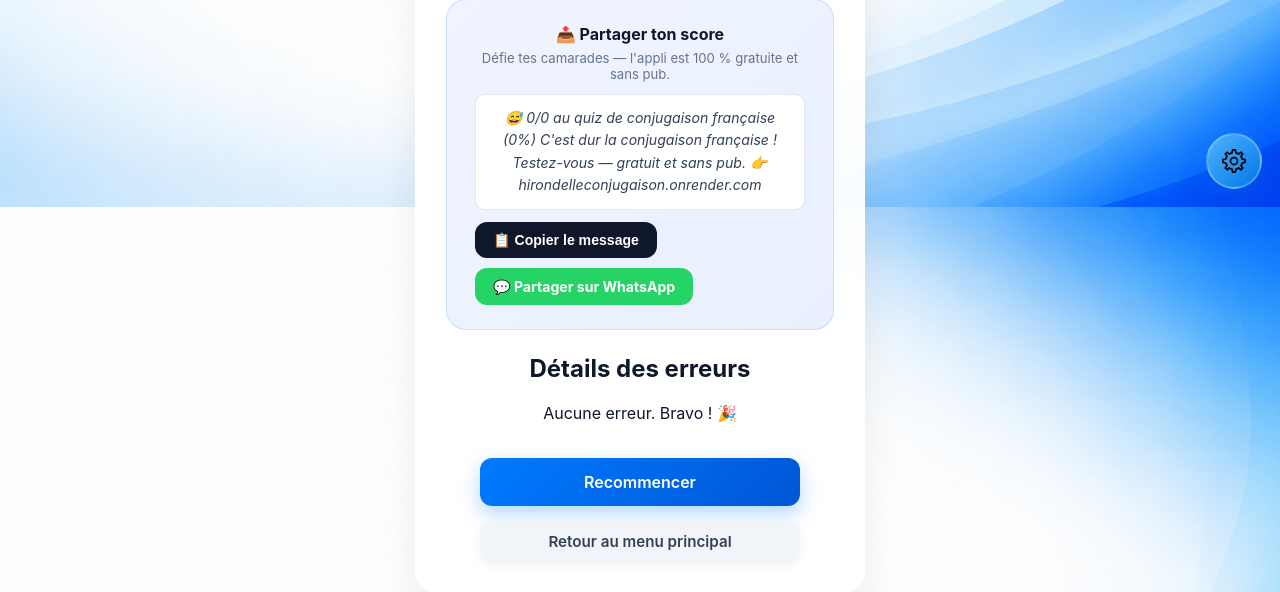
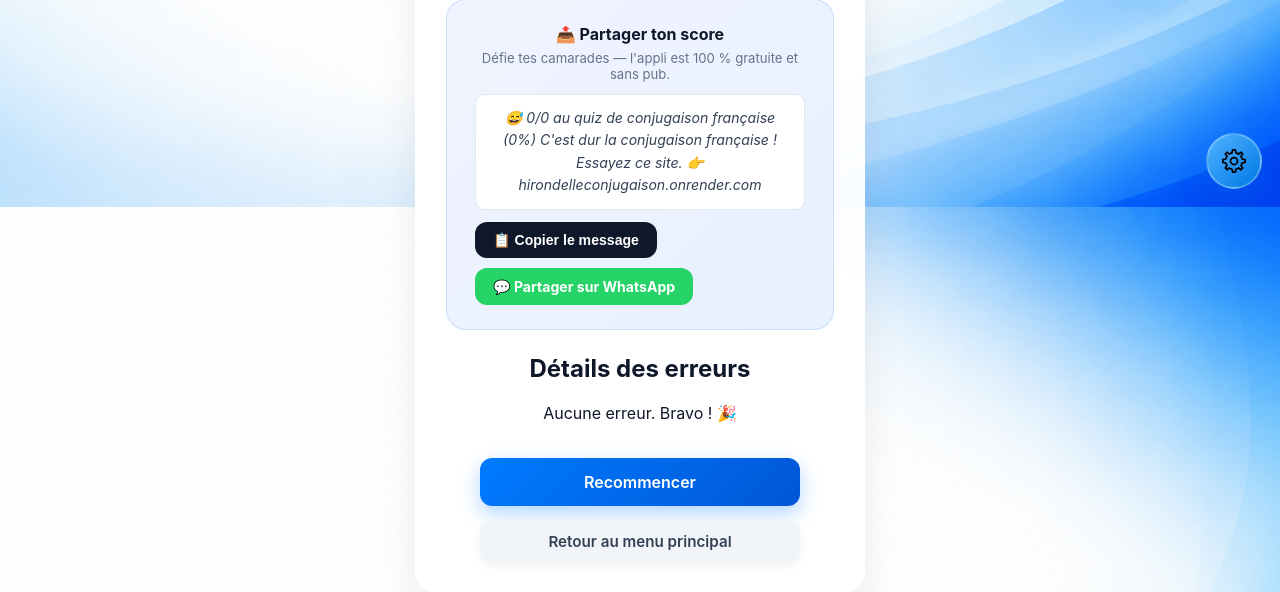
Before and after one commit to lemeilleurhackeur65645-cell/Hirondelleconjugaison, a Flask app: page /fin in a window 1280 px wide. Shown: the part 593-1185 px from the top of the page. Run offline with Flask 3, Linux system fonts and the light colour scheme; parts of the project's set-up code (start-up, migrations or seed data) failed here and were passed over.

Commit message:
Update fin.html

```diff
--- a/templates/fin.html
+++ b/templates/fin.html
@@ -376,23 +376,23 @@ function buildShareText() {
     if (TAUX === 100) {
         emoji = '🏆';
         perf = `SCORE PARFAIT — ${SCORE}/${TOTAL} (100%)`;
-        defi = `Saurez-vous faire aussi bien ? Le quiz est gratuit, sans pub, sans inscription.`;
+        defi = `Saurez-vous faire aussi bien ? Essayez de faire autant que moi sur ce site.`;
     } else if (TAUX >= 90) {
         emoji = '🔥';
         perf = `${SCORE}/${TOTAL} au quiz de conjugaison française (${TAUX}%)`;
-        defi = `Quasiment parfait. Je vous défie de faire mieux — c'est gratuit et sans pub.`;
+        defi = `Quasiment parfait. Je vous défie de faire mieux sur ce site.`;
     } else if (TAUX >= 80) {
         emoji = '🎯';
         perf = `${SCORE}/${TOTAL} au quiz de conjugaison française (${TAUX}%)`;
-        defi = `Pas mal, mais peut mieux faire. Essayez de me battre — c'est gratuit.`;
+        defi = `Pas mal, mais peut mieux faire. Essayez de me battre (j'ai utilisé ce site).`;
     } else if (TAUX >= 60) {
         emoji = '📈';
         perf = `${SCORE}/${TOTAL} au quiz de conjugaison française (${TAUX}%)`;
-        defi = `Le subjonctif m'a eu… À votre tour ! Gratuit, sans pub, sans compte.`;
+        defi = `Le subjonctif m'a eu… À votre tour ! Essayez ce site.`;
     } else {
         emoji = '😅';
         perf = `${SCORE}/${TOTAL} au quiz de conjugaison française (${TAUX}%)`;
-        defi = `C'est dur la conjugaison française ! Testez-vous — gratuit et sans pub.`;
+        defi = `C'est dur la conjugaison française ! Essayez ce site.`;
     }
 
     return `${emoji} ${perf}\n\n${defi}\n\n👉 ${SITE}`;
```
